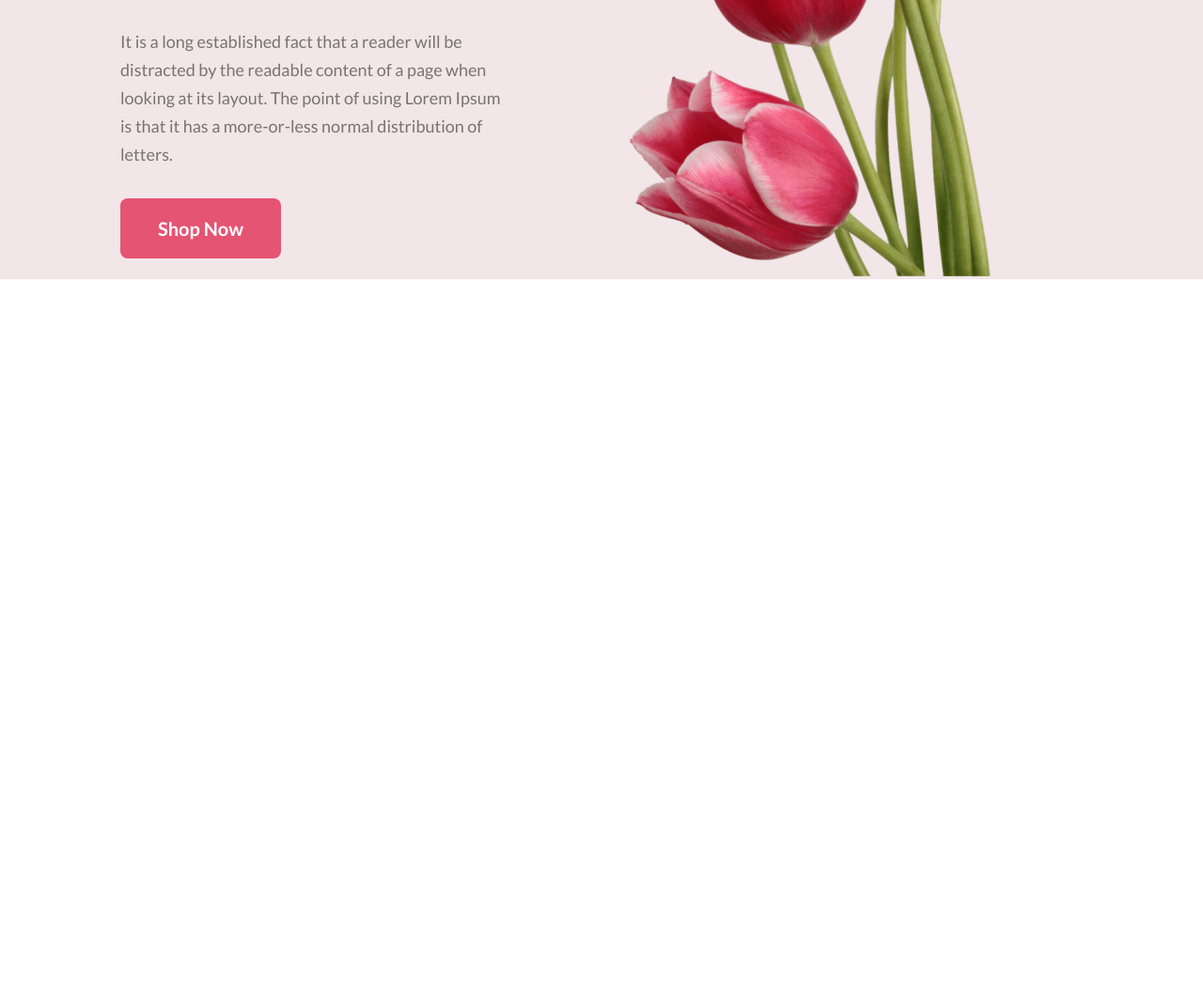
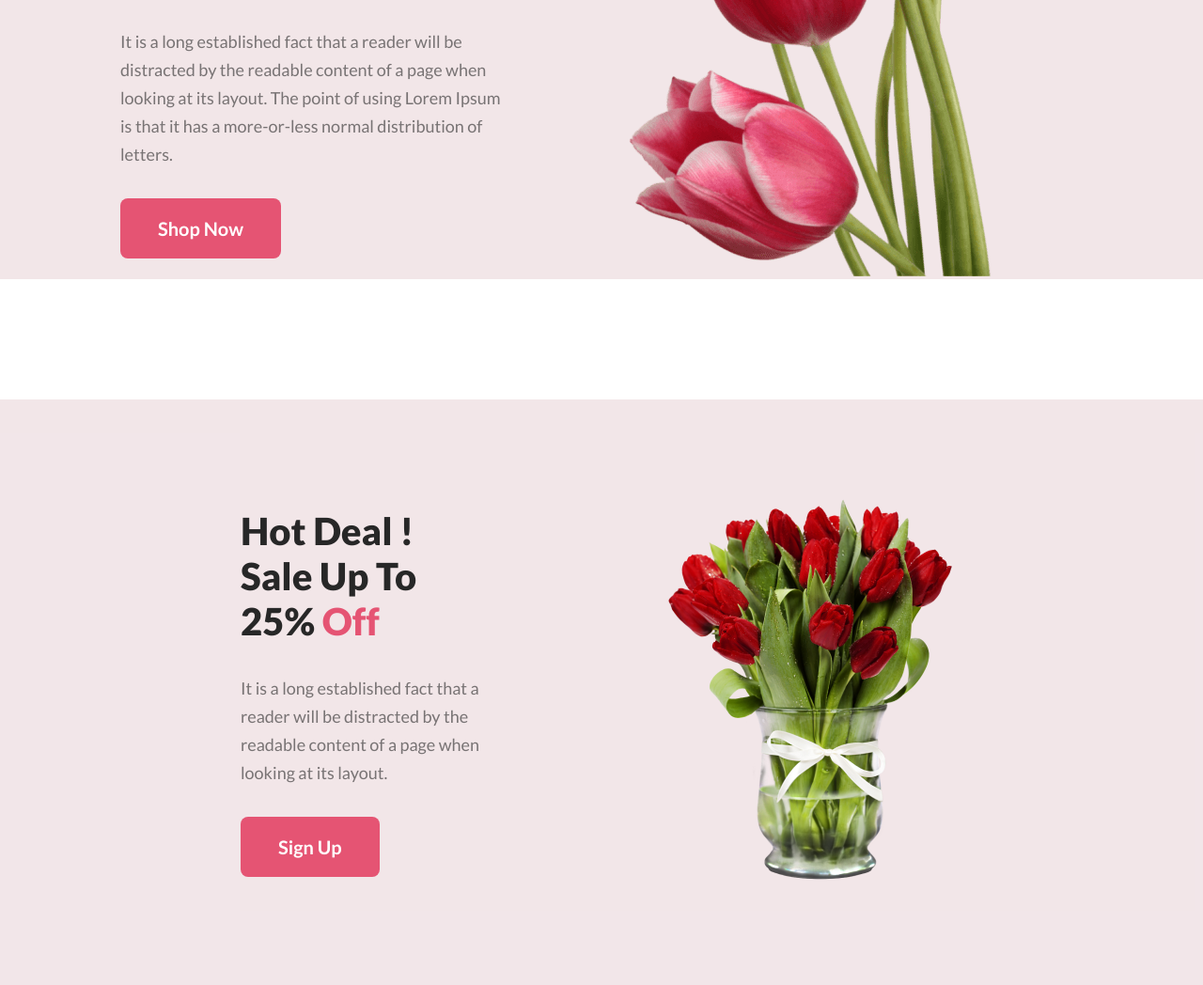
Before and after one commit to mehedihasan18/flower-shop, a plain HTML site: page index.html in a window 1280 px wide. Shown: the part 556-1604 px from the top of the page at 94% size. Before the commit the page ends 853 px from the top, so only its background shows below. Drawn offline with Linux system fonts and the light colour scheme.

Commit message:
hot deal section added

```diff
--- a/index.html
+++ b/index.html
@@ -30,6 +30,21 @@
 
     </header>
     <!-- header section end  -->
+    <!-- main section start -->
+    <main>
+        <!-- hot deal section -->
+        <section class="offer-section">
+            <div class="offer-section-left-side">
+                <h2 class="offer-section-title">Hot Deal ! Sale Up To 25% <span class="off-text">Off</span></h2>
+                <p class="offer-section-details">It is a long established fact that a reader will be distracted by the
+                    readable content of a page when looking at its layout.</p>
+                <button class="sign-up-btn">Sign Up</button>
+            </div>
+            <div class="offer-section-right-side">
+                <img src="./images/pngwing 8.png" alt="header offer-section side image of flower">
+            </div>
+        </section>
+    </main>
 </body>
 
 </html>
--- a/style.css
+++ b/style.css
@@ -6,7 +6,8 @@
 }
 
 /* header section css */
-header {
+header,
+.offer-section {
     background-color: rgba(124, 12, 36, 0.1);
     display: flex;
     gap: 100px;
@@ -16,27 +17,29 @@ header {
 
 }
 
-.banner-left-side {
+.banner-left-side,
+.offer-section-left-side {
     width: 50%;
 }
 
-.banner-title {
+.banner-title,
+.offer-section-title {
     color: #272727;
     font-size: 80px;
-    font-style: normal;
     font-weight: 800;
-    line-height: normal;
     margin-bottom: 32px;
 }
 
-.banner-details {
+.banner-details,
+.offer-section-details {
     color: rgba(39, 39, 39, 0.60);
     font-size: 18px;
     line-height: 30px;
     margin-bottom: 32px;
 }
 
-.shop-now-btn {
+.shop-now-btn,
+.sign-up-btn {
     background-color: #E55473;
     border: none;
     border-radius: 8px;
@@ -46,7 +49,8 @@ header {
     font-weight: 700;
 }
 
-.shop-now-btn:hover {
+.shop-now-btn:hover,
+.sign-up-btn:hover {
     background-color: #f85d7e;
 }
 
@@ -57,3 +61,19 @@ header {
 .banner-right-side img {
     padding: 0px;
 }
+
+/* hot deals section css */
+.offer-section {
+    margin-top: 128px;
+    gap: 186px;
+    padding: 100px 20%;
+}
+
+.offer-section-title {
+    font-size: 40px;
+    font-weight: 800;
+}
+
+.off-text {
+    color: #E55473;
+}
```
